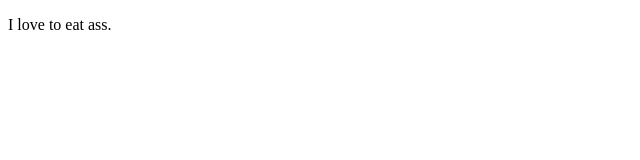
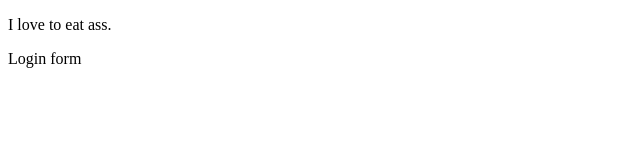
Before and after one commit to SabirMdSanaullah/Practice-with-git, a plain HTML site: page index.html in a window 1280 px wide. Shown: the full height of the page, 0-640 px from the left. Drawn offline with Linux system fonts and the light colour scheme.

Commit message:
something

```diff
--- a/index.html
+++ b/index.html
@@ -5,5 +5,6 @@
     </head>
     <body>
         <p>I love to eat ass.</p>
+        Login form
     </body>
 </html>
```
Also changed, not shown: login.html (added, +1 -0 lines), random.txt (added).
